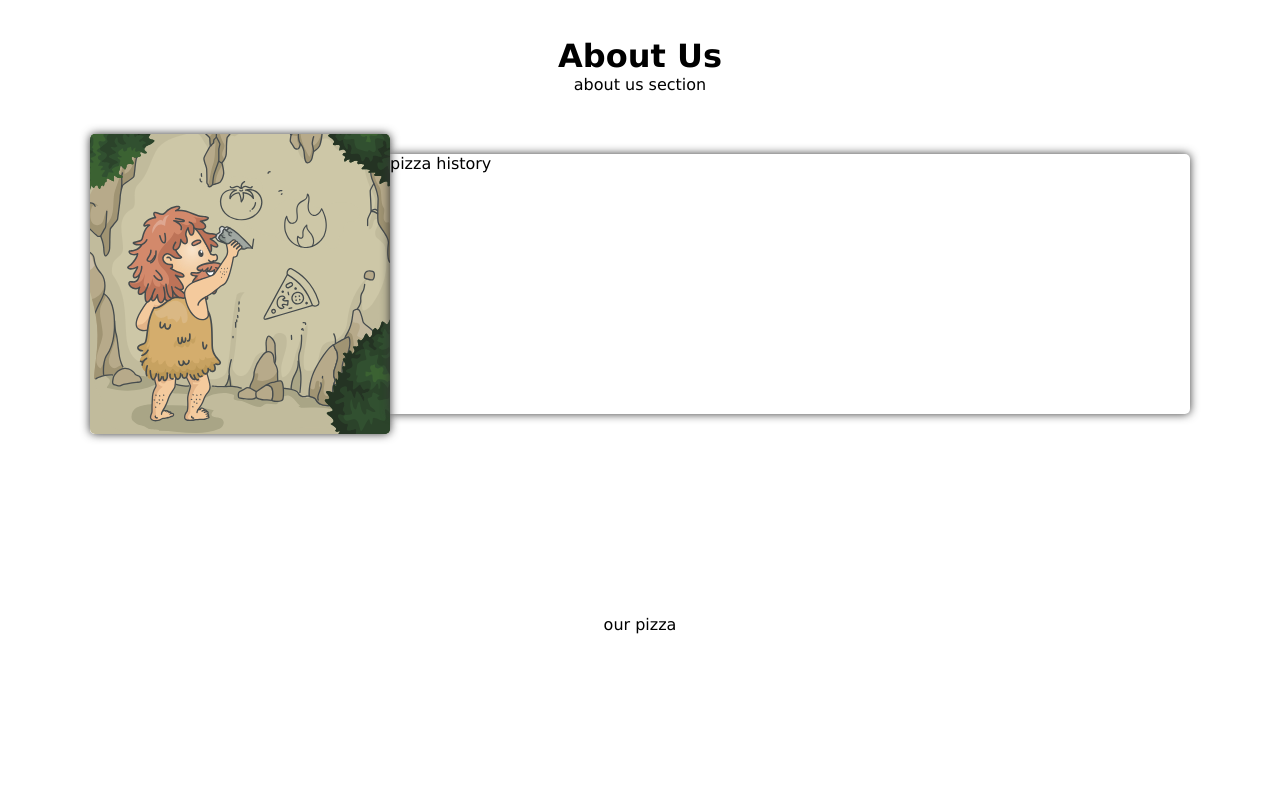
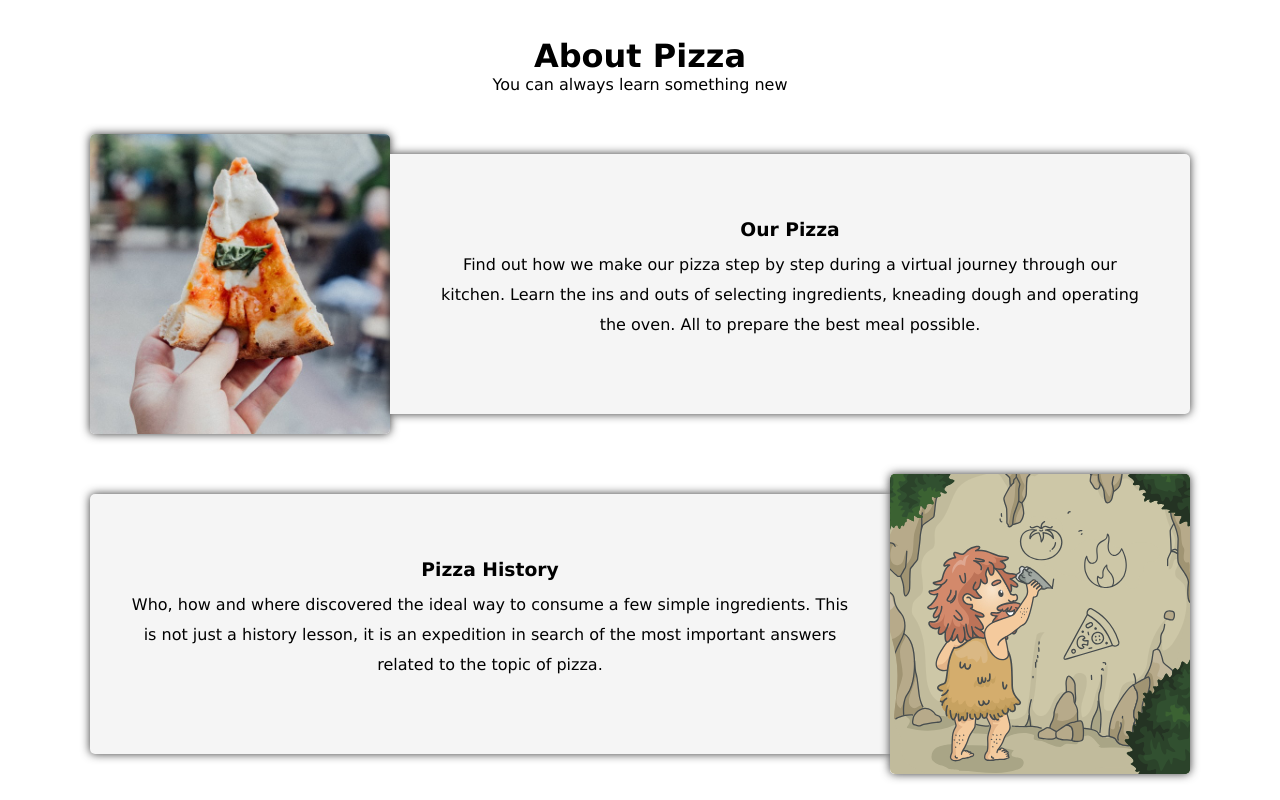
Before and after one commit to michudud/Pizza-System, a React (Vite) app: page / in a window 1280 px wide. Shown: the part 2880-3680 px from the top of the page. Built offline with nearby package versions, Linux system fonts and the light colour scheme.

Commit message:
about section update

```diff
--- a/src/pages/HomePage/AboutSection/AboutSection.jsx
+++ b/src/pages/HomePage/AboutSection/AboutSection.jsx
@@ -1,4 +1,5 @@
 import "./AboutSection.style.css";
+import our_pizza from "./../.././../assets/images/our_pizza.jpg";
 import pizza_history_png from "./../../../assets/images/pizza_history_png.png";
 import pizza_history_svg from "./../../../assets/images/pizza_history_svg.svg";
 
@@ -7,10 +8,31 @@ const AboutSection = () => {
     <div className="AboutSection">
       <div className="content">
         <div className="description">
-          <h1>About Us</h1>
-          <p>about us section</p>
+          <h1>About Pizza</h1>
+          <p>You can always learn something new</p>
+        </div>
+        <div className="our_pizza">
+          <img className="our_pizza_img" src={our_pizza} />
+          <div className="our_pizza_description">
+            <h3>Our Pizza</h3>
+            <p>
+              Find out how we make our pizza step by step during a virtual
+              journey through our kitchen. Learn the ins and outs of selecting
+              ingredients, kneading dough and operating the oven. All to prepare
+              the best meal possible.
+            </p>
+          </div>
         </div>
         <div className="pizza_history">
+          <div className="pizza_history_description">
+            <h3>Pizza History</h3>
+            <p>
+              Who, how and where discovered the ideal way to consume a few
+              simple ingredients. This is not just a history lesson, it is an
+              expedition in search of the most important answers related to the
+              topic of pizza.
+            </p>
+          </div>
           <img
             className="pizza_history_img"
             src={pizza_history_svg}
@@ -18,11 +40,6 @@ const AboutSection = () => {
               this.src = pizza_history_png;
             }}
           />
-          <p className="pizza_history_description">pizza history</p>
-        </div>
-        <div className="our_pizza">
-          <img />
-          <p>our pizza</p>
         </div>
       </div>
     </div>
--- a/src/pages/HomePage/AboutSection/AboutSection.style.css
+++ b/src/pages/HomePage/AboutSection/AboutSection.style.css
@@ -24,22 +24,41 @@
   justify-content: center;
   height: 300px;
   margin: 20px;
-  /* background-color: aqua; */
 }
 
-.AboutSection .pizza_history_img {
+.AboutSection .pizza_history_img,
+.AboutSection .our_pizza_img {
   width: 300px;
   height: 300px;
   border-radius: 5px;
-  box-shadow: 0px 0px 10px 0px rgba(54, 54, 54, 1);
+  box-shadow: 0px 0px 10px 0px rgb(54, 54, 54);
+}
+
+.AboutSection .our_pizza_description,
+.AboutSection .pizza_history_description {
+  display: flex;
+  flex-direction: column;
+  justify-content: center;
+  align-items: center;
+  height: 260px;
+  width: 800px;
+  padding: 40px;
+  box-shadow: 0px 0px 10px 0px rgb(54, 54, 54);
+  text-align: center;
+  background-color: whitesmoke;
+}
+
+.AboutSection .our_pizza_description {
+  border-radius: 0 5px 5px 0;
 }
 
 .AboutSection .pizza_history_description {
-  /* background-color: #f5f5f5; */
-  height: 260px;
-  width: 800px;
-  border-radius: 0 5px 5px 0;
-  /* border: 1px solid black; */
-  border-left: none;
-  box-shadow: 0px 0px 10px 0px rgba(54, 54, 54, 1);
+  border-radius: 5px 0 0 5px;
 }
+
+.AboutSection .our_pizza_description p,
+.AboutSection .pizza_history_description p {
+  font-size: 16px;
+  line-height: 30px;
+  margin: 10px 0;
+}
```
Also changed, not shown: src/assets/images/our_pizza.jpg (added).
